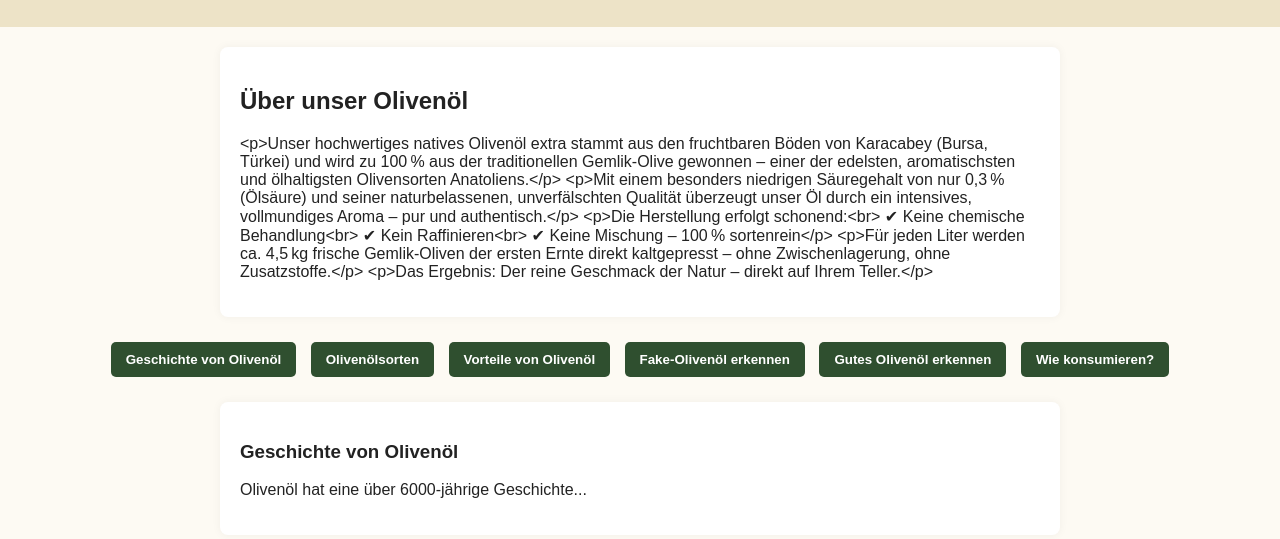
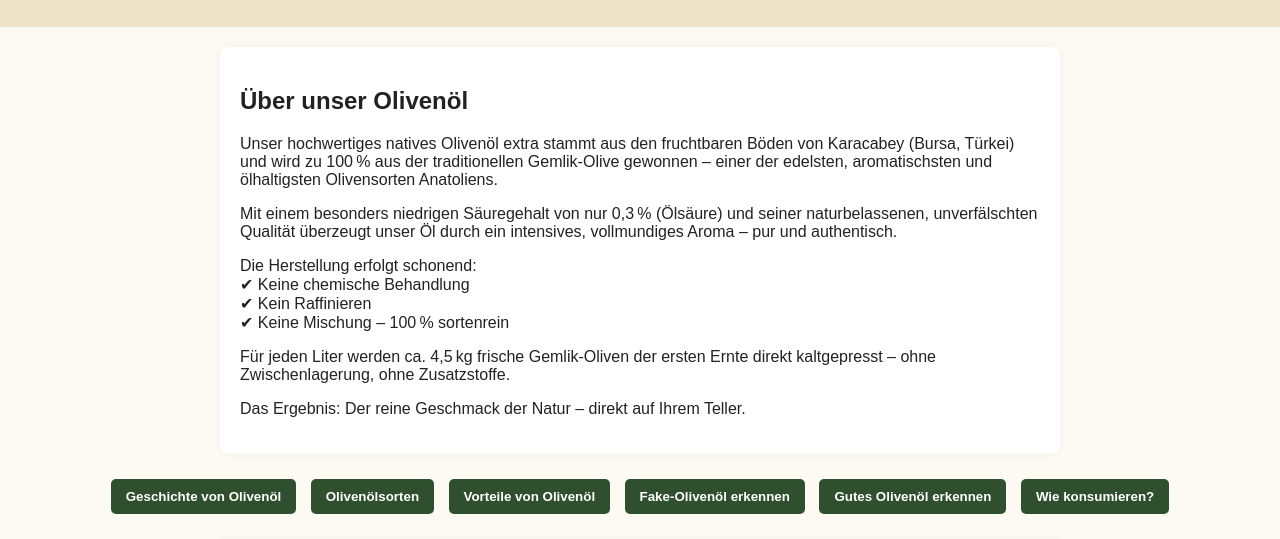
Before and after one commit to Axis-Damla/oliveoil, a plain HTML site: page index.html in a window 1280 px wide. Shown: the part 261-800 px from the top of the page. Drawn offline with Linux system fonts and the light colour scheme.

Commit message:
Update index.html

```diff
--- a/index.html
+++ b/index.html
@@ -203,7 +203,7 @@
       const t = translations[currentLang];
       titleEl.textContent = t.title;
       aboutTitle.textContent = t.aboutTitle;
-      aboutText.textContent = t.aboutText;
+      aboutText.innerHTML = t.aboutText;
       buttons.forEach((id, i) => {
         document.getElementById(id).textContent = t.buttons[i];
       });
```
